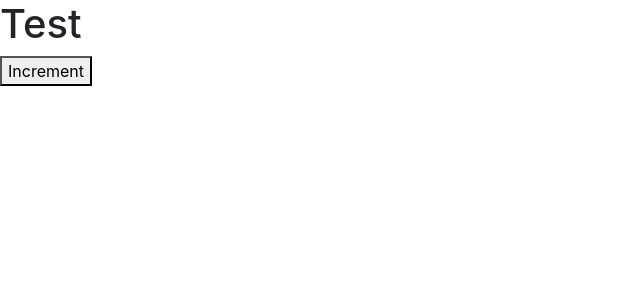
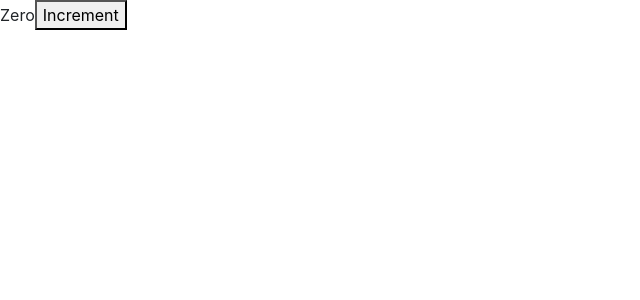
Before and after one commit to cmburch/react-app, a React (Create React App) app: page / in a window 1280 px wide. Shown: the top 300 px of the page, without its empty margins (0-640 px from the left). Built offline with nearby package versions, Linux system fonts and the light colour scheme.

Commit message:
create embedded expression test counter method

```diff
--- a/src/components/counter.jsx
+++ b/src/components/counter.jsx
@@ -1,13 +1,20 @@
 import React, { Component } from 'react';
 class Counter extends Component {
-    state = {  }
+    state = {
+        value: 0
+     }
     render() {
         return (
-            <div>
-                <h1>Test</h1>
+            <React.Fragment>
+                <span>{this.formatCount()}</span>
                 <button>Increment</button>
-            </div>
+            </React.Fragment>
         );
+    }
+    formatCount() {
+        const { value } = this.state;
+        return value === 0 ? 'Zero': value;
+        // return value === 0 ? <h1>Zero</h1>: value;
     }
 }
 
```
